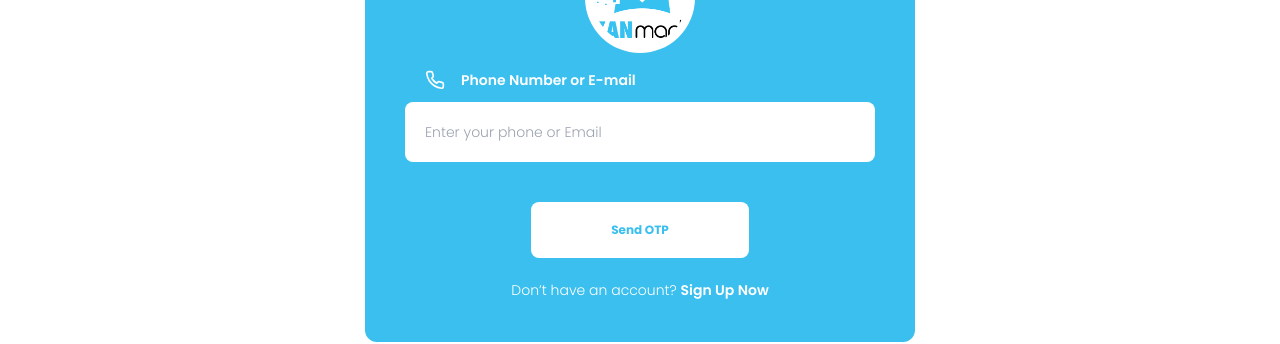
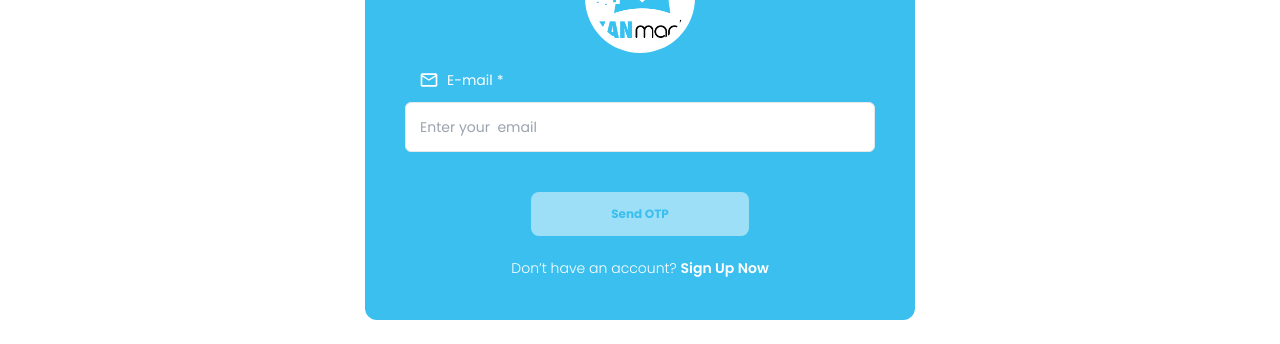
Before and after one commit to Bokhtiar/ZanMart.com, a Next.js app: page /auth/forget-pass in a window 1280 px wide. Shown: the part 356-700 px from the top of the page. Built offline with nearby package versions, Linux system fonts and the light colour scheme; no server answers.

Commit message:
fix:navvbar login issue

```diff
--- a/src/components/layouts/navbar/index.jsx
+++ b/src/components/layouts/navbar/index.jsx
@@ -21,6 +21,8 @@ import style from "./components/style.module.css";
 import { CategoryItem } from "./components/LargCategory";
 import { getToken } from "@/utils/helpers";
 import { BiCategoryAlt } from "react-icons/bi";
+import { UserProvider } from "@/contex/UserContex";
+import { useUser } from "@/hooks/useUser";
 
 const navList = [
   { name: "Home", href: "/" },
@@ -30,6 +32,8 @@ const navList = [
 ];
 
 export const Navbar = () => {
+  const userInfo = useProduct()
+  const {token,setToken} = userInfo;
   const pathName = usePathname();
   const [openCategory, setOpenCategory] = useState(false);
   const [selected, setSelected] = useState("");
@@ -113,12 +117,12 @@ export const Navbar = () => {
   /*   if (productLoading) {
     //return <ProductSkeleton/>
   } */
-  const [token, setToken] = useState(false);
-  useEffect(() => {
-    if (typeof window !== "undefined") {
-      setToken(getToken() ? true : false);
-    }
-  }, []);
+  // const [token, setToken] = useState(false);
+  // useEffect(() => {
+  //   if (typeof window !== "undefined") {
+  //     setToken(getToken() ? true : false);
+  //   }
+  // }, []);
   // my code
   const dropdownRef = useRef(null);
 
--- a/src/contex/ProductsContex.jsx
+++ b/src/contex/ProductsContex.jsx
@@ -3,6 +3,7 @@
 import Loader from "@/components/loader";
 import ProductSkeleton from "@/components/loader/ProductSkeleton";
 import { publicRequest } from "@/config/axios.config";
+import { getToken } from "@/utils/helpers";
 import React, { createContext, useEffect, useState } from "react";
 
 // Create the context
@@ -16,6 +17,12 @@ const MyProvider = ({ children }) => {
   const [products, setProducts] = useState([]);
   const [originalProducts, setOriginalProducts] = useState([]); // New state for original products
 
+     const [token, setToken] = useState(false);
+     useEffect(() => {
+       if (typeof window !== "undefined") {
+         setToken(getToken() ? true : false);
+       }
+     }, []);
   const fetchProducts = async () => {
     try {
       setLoading(true);
@@ -43,6 +50,8 @@ const MyProvider = ({ children }) => {
         setUser,
         forgotCode,
         setForgotCode,
+        token,
+        setToken
       }}
     >
       {children}
--- a/src/contex/UserContex.jsx
+++ b/src/contex/UserContex.jsx
@@ -1,3 +1,4 @@
+import { getToken } from "@/utils/helpers";
 import React, { createContext, useState } from "react";
 
 // Create the User context
@@ -6,9 +7,14 @@ const UserContext = createContext();
 // Create the User provider component
 const UserProvider = ({ children }) => {
   const [user, setUser] = useState(null);
-
+  const [token, setToken] = useState(false);
+  useEffect(() => {
+    if (typeof window !== "undefined") {
+      setToken(getToken() ? true : false);
+    }
+  }, []);
   return (
-    <UserContext.Provider value={{ user, setUser }}>
+    <UserContext.Provider value={{ user, setUser,token,setToken }}>
       {children}
     </UserContext.Provider>
   );
--- a/src/pages/auth/forget-pass/index.jsx
+++ b/src/pages/auth/forget-pass/index.jsx
@@ -8,19 +8,23 @@ import { useRouter } from "next/navigation";
 import { Toastify } from "@/components/toastify";
 import { useProduct } from "@/hooks/useProducts";
 import Image from "next/image";
+import { MdOutlineMailOutline } from "react-icons/md";
+import { TextInput } from "@/components/input";
 
 const ForgotPass = () => {
   const [loading, setLoading] = useState(false);
-  const { user, setUser } = useProduct()
+  const { user, setUser } = useProduct();
   const router = useRouter();
   const {
     register,
     handleSubmit,
-    formState: { errors },
+    control,
+    formState: { errors,isValid },
+    trigger,
   } = useForm();
 
   const onSubmit = async (data) => {
-    console.log(data?.contact)
+    console.log(data?.contact);
     try {
       setLoading(true);
       const response = await publicRequest.post("forgot/password/mail-send", {
@@ -48,46 +52,50 @@ const ForgotPass = () => {
         </h1>
         <div className="bg-primary w-full sm:w-[550px] p-6 sm:p-10 rounded-xl flex flex-col items-center justify-center">
           <div className="w-[80px] h-[80px] sm:w-[110px] sm:h-[110px] ">
-                    <Image src={'/logo.png'} height={200} width={2000} alt="" className="bg-white rounded-full p-2"/>
-                    </div>
+            <Image
+              src={"/logo.png"}
+              height={200}
+              width={2000}
+              alt=""
+              className="bg-white rounded-full p-2"
+            />
+          </div>
           <form
             className="w-full flex flex-col justify-center"
             onSubmit={handleSubmit(onSubmit)}
           >
             <div className="mt-5">
-              <label
-                htmlFor="contact"
-                className="text-sm px-5 flex pb-3 items-center text-white gap-4 font-semibold"
-              >
-                <FiPhone className="h-5 w-5" />
-                Phone Number or E-mail
-              </label>
-              <input
-                className={` outline-none px-5  w-full py-3 sm:py-5 text-sm font-light rounded-lg ${
-                  errors.contact ? "border-red-500" : ""
-                }`}
-                type="text"
-                placeholder="Enter your phone or Email"
-                {...register("contact", {
-                  required: "Email or Phone number or email is required",
+              <TextInput
+                name="contact"
+                type="email"
+                control={control}
+                label={
+                  <div className="flex gap-2 pb-2 pl-3.5 text-white">
+                    <MdOutlineMailOutline className="h-5 w-5" />
+                    E-mail
+                  </div>
+                }
+                rules={{
+                  required: "Email  is required",
                   pattern: {
-                    value: /^[^\s@]+@[^\s@]+\.[^\s@]+$|^[0-9]{11}$/,
-                    message: "Please enter a valid email or phone number",
+                    value: /^[^\s@]+@[^\s@]+\.[^\s@]+$|^\d{10}$/,
+                    message: "Invalid  email",
                   },
-                })}
+                }}
+                error={errors?.contact?.message}
+                placeholder="Enter your  email"
+                trigger={trigger}
               />
 
-              {errors.contact && (
-                <p className="text-red-500 text-sm mt-1">
-                  {errors.contact.message}
-                </p>
-              )}
             </div>
 
             <div className="flex justify-center">
-              <button
+            <button
                 type="submit"
-                className="mt-8 sm:mt-10 text-primary bg-white rounded-lg text-xs font-bold py-4 sm:py-5 px-16 sm:px-20"
+                disabled={!isValid}
+                className={`mt-8 sm:mt-10 text-primary bg-white rounded-lg text-xs font-bold sm:py-3.5 px-16 sm:px-20 hover:bg-gray-100 ${
+                  !isValid ? "opacity-50 cursor-not-allowed" : ""
+                }`}
               >
                 Send OTP
               </button>
@@ -95,7 +103,7 @@ const ForgotPass = () => {
             <div className="mt-5 text-center">
               <p className="text-white font-light text-sm leading-6">
                 Don’t have an account?{" "}
-                <Link href="/auth/register">
+                <Link href="/auth/register" className="hover:underline">
                   <strong className="text-sm font-semibold">Sign Up Now</strong>
                 </Link>
               </p>
--- a/src/pages/auth/log-in/index.jsx
+++ b/src/pages/auth/log-in/index.jsx
@@ -1,5 +1,5 @@
 import React, { useEffect } from "react";
-import { MdOutlineLock } from "react-icons/md";
+import { MdOutlineLock, MdOutlineMailOutline } from "react-icons/md";
 import { FiPhone } from "react-icons/fi";
 import Link from "next/link";
 import { useForm } from "react-hook-form";
@@ -9,8 +9,12 @@ import { Toastify } from "@/components/toastify";
 import { getToken, networkErrorHandeller, setToken } from "@/utils/helpers";
 import Image from "next/image";
 import { PasswordInput, TextInput } from "@/components/input";
+import { UserContext } from "@/contex/UserContex";
+import { useProduct } from "@/hooks/useProducts";
 
 const Login = () => {
+  const userInfo = useProduct()
+  console.log(userInfo);
   const {
     handleSubmit,
     formState: { errors, isValid },
@@ -26,6 +30,7 @@ const Login = () => {
     try {
       const response = await publicRequest.post("login", newData);
       if (response.data.data.token) {
+        userInfo.setToken(response.data.data.token)
         setToken(response.data.data.token);
         Toastify.Success("Successfully Login");
         router.push("/");
@@ -65,23 +70,23 @@ const Login = () => {
               {/* email field  */}
               <TextInput
                 name="contactInfo"
-                type="emailor"
+                type="email"
                 control={control}
                 label={
                   <div className="flex gap-2 pb-2 pl-3.5 text-white">
-                    <FiPhone className="h-5 w-5" />
-                    Phone Number or E-mail
+                 <MdOutlineMailOutline className="h-5 w-5" />
+                   E-mail
                   </div>
                 }
                 rules={{
-                  required: "Email or phone required",
+                  required: "Email required",
                   pattern: {
                     value: /^[^\s@]+@[^\s@]+\.[^\s@]+$|^\d{10}$/,
                     message: "Invalid phone number or email",
                   },
                 }}
                 error={errors?.contactInfo?.message}
-                placeholder="Enter your phone or email"
+                placeholder="Enter your email"
                 trigger={trigger}
               />
             </div>
```
